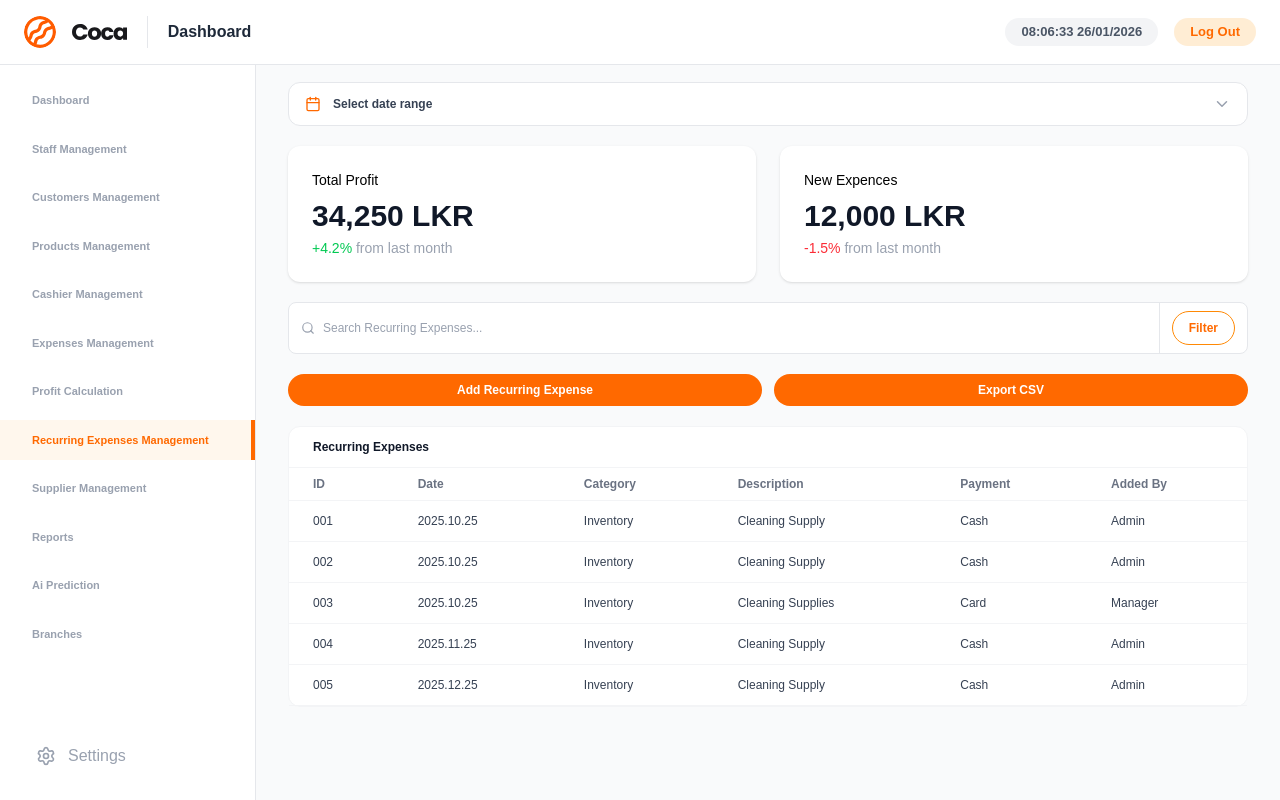
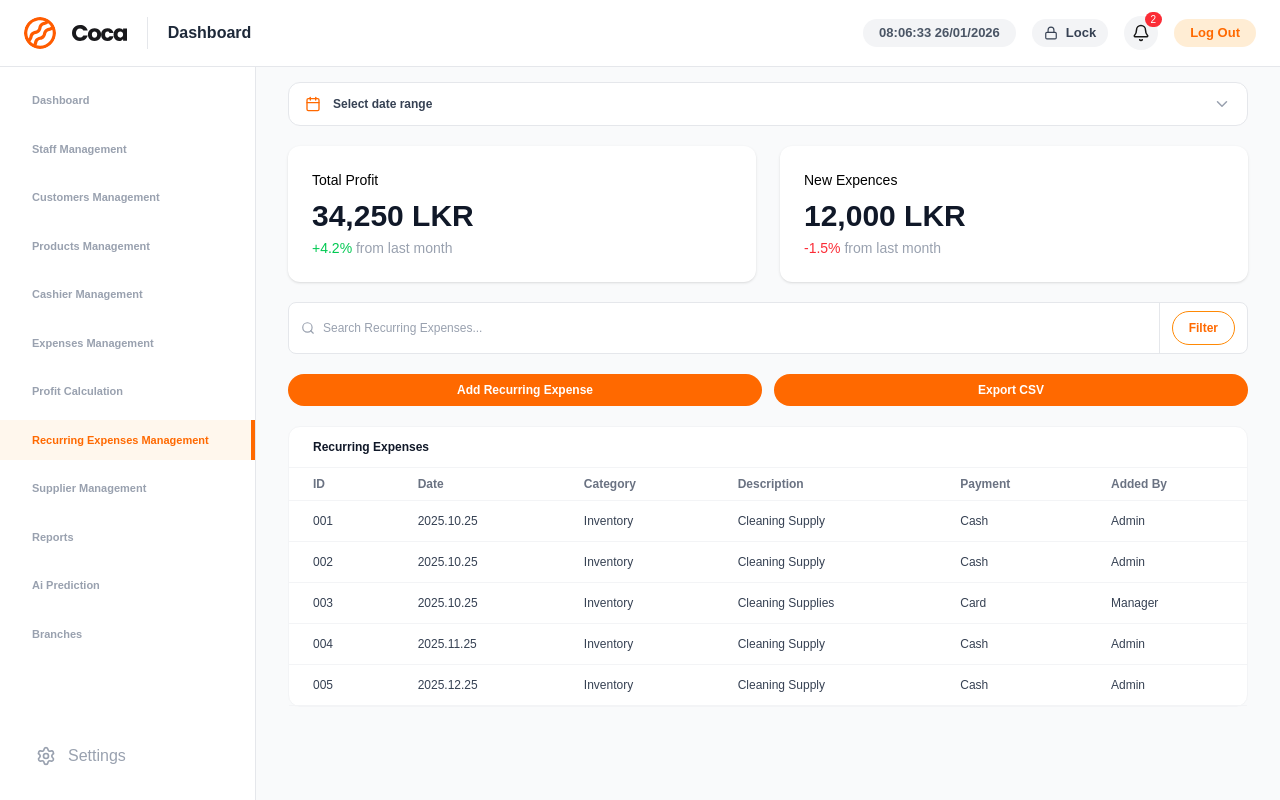
Before and after one commit to LTI-INTERNS/pos-micro-sass, a Next.js app: page /recexpenses in a window 1280 px wide. Built offline with nearby package versions, Linux system fonts and the light colour scheme.

Commit message:
Feat(lock & notifications)

```diff
--- /dev/null
+++ b/app/components/Admin/common/LockButton.tsx
@@ -0,0 +1,28 @@
+"use client"
+
+import { Lock } from "lucide-react";
+import {useRouter} from "next/navigation";
+
+type LockButtonProps = {
+    redirectTo: string;
+};
+export default function LockButton({
+  redirectTo = "/login",
+}: LockButtonProps) {
+  const router = useRouter();
+   const handleLock = () => {
+     localStorage.setItem("isLocked", "true");
+    router.push(redirectTo);
+  };
+  return (
+    <button
+      onClick={handleLock}
+      title="Lock Screen"
+      className="flex items-center gap-2 bg-gray-100 hover:bg-gray-200
+                 text-gray-700 px-3 py-1 rounded-full text-[13px] font-semibold"
+    >
+      <Lock size={14} />
+      Lock
+    </button>
+  );
+}
--- /dev/null
+++ b/app/components/Admin/common/NotificationBell.tsx
@@ -0,0 +1,84 @@
+"use client";
+
+import { useMemo, useState } from "react";
+import { Bell } from "lucide-react";
+import NotificationPanel, { type Notification } from "./NotificationPanel";
+
+export default function NotificationBell() {
+  const [open, setOpen] = useState(false);
+
+  // ✅ mock notifications for now (replace with API later)
+  const [notifications, setNotifications] = useState<Notification[]>([
+    {
+      id: 1,
+      message: "New order #1024 placed",
+      type: "info",
+      time: "2 mins ago",
+      read: false,
+    },
+    {
+      id: 2,
+      message: "Product A stock is low",
+      type: "warning",
+      time: "10 mins ago",
+      read: false,
+    },
+    {
+      id: 3,
+      message: "Payment failed for order #998",
+      type: "error",
+      time: "1 hour ago",
+      read: true,
+    },
+    {
+      id: 4,
+      message: "Backup completed successfully",
+      type: "success",
+      time: "Yesterday",
+      read: true,
+    },
+  ]);
+
+  const unreadCount = useMemo(
+    () => notifications.filter((n) => !n.read).length,
+    [notifications]
+  );
+
+  const markAsRead = (id: number) => {
+    setNotifications((prev) =>
+      prev.map((n) => (n.id === id ? { ...n, read: true } : n))
+    );
+  };
+
+  const markAllAsRead = () => {
+    setNotifications((prev) => prev.map((n) => ({ ...n, read: true })));
+  };
+
+  return (
+    <div className="relative">
+      <button
+        type="button"
+        onClick={() => setOpen((s) => !s)}
+        className="relative bg-gray-100 hover:bg-gray-200 p-2 rounded-full"
+        title="Notifications"
+      >
+        <Bell size={18} />
+
+        {unreadCount > 0 && (
+          <span className="absolute -top-1 -right-1 bg-red-500 text-white text-[10px] px-1.5 rounded-full">
+            {unreadCount}
+          </span>
+        )}
+      </button>
+
+      {open && (
+        <NotificationPanel
+          notifications={notifications}
+          onClose={() => setOpen(false)}
+          onMarkAsRead={markAsRead}
+          onMarkAllAsRead={markAllAsRead}
+        />
+      )}
+    </div>
+  );
+}
--- /dev/null
+++ b/app/components/Admin/common/NotificationPanel.tsx
@@ -0,0 +1,80 @@
+"use client";
+
+type NotificationType = "info" | "warning" | "error" | "success";
+
+export type Notification = {
+  id: number;
+  message: string;
+  type: NotificationType;
+  time: string;
+  read: boolean;
+};
+
+type Props = {
+  notifications: Notification[];
+  onClose: () => void;
+  onMarkAsRead?: (id: number) => void; // optional (for later)
+  onMarkAllAsRead?: () => void; // optional (for later)
+};
+
+const typeStyles: Record<NotificationType, string> = {
+  info: "border-blue-500 bg-blue-50 text-blue-700",
+  success: "border-green-500 bg-green-50 text-green-700",
+  warning: "border-yellow-500 bg-yellow-50 text-yellow-700",
+  error: "border-red-500 bg-red-50 text-red-700",
+};
+
+export default function NotificationPanel({
+  notifications,
+  onClose,
+  onMarkAsRead,
+  onMarkAllAsRead,
+}: Props) {
+  return (
+    <>
+      {/* Backdrop (click outside to close) */}
+      <div className="fixed inset-0 z-40" onClick={onClose} />
+
+      {/* Panel */}
+      <div className="fixed right-6 top-20 z-50 w-80 bg-white rounded-xl shadow-lg border">
+        {/* Header */}
+        <div className="p-4 border-b flex items-center justify-between">
+          <p className="font-semibold">Notifications</p>
+
+          {onMarkAllAsRead && notifications.some((n) => !n.read) && (
+            <button
+              type="button"
+              onClick={onMarkAllAsRead}
+              className="text-xs text-orange-600 hover:underline"
+            >
+              Mark all as read
+            </button>
+          )}
+        </div>
+
+        {/* Body */}
+        <div className="max-h-80 overflow-y-auto">
+          {notifications.length === 0 && (
+            <p className="p-4 text-sm text-gray-500 text-center">
+              No notifications
+            </p>
+          )}
+
+          {notifications.map((n) => (
+            <button
+              key={n.id}
+              type="button"
+              onClick={() => onMarkAsRead?.(n.id)}
+              className={`w-full text-left px-4 py-3 border-b border-l-4 text-sm ${
+                typeStyles[n.type]
+              } ${!n.read ? "font-semibold" : "opacity-80"} hover:opacity-100`}
+            >
+              <p>{n.message}</p>
+              <p className="text-[11px] mt-1 opacity-70">{n.time}</p>
+            </button>
+          ))}
+        </div>
+      </div>
+    </>
+  );
+}
--- a/app/components/Admin/common/navbar.tsx
+++ b/app/components/Admin/common/navbar.tsx
@@ -3,6 +3,8 @@
 import Clock from '../../Landing/clock';
 import { Menu } from 'lucide-react';
 import { useRouter } from 'next/navigation';
+import LockButton from './LockButton';
+import NotificationBell from './NotificationBell';
 
 
 interface NavbarProps {
@@ -38,6 +40,9 @@ const Navbar = ({ toggleSidebar }: NavbarProps) => {
 
       <div className="flex items-center gap-4">
         <Clock variant="navbar" />
+        {/* 🔒 Lock Button */}
+         <LockButton redirectTo="/login" />
+        <NotificationBell />
         <button
           onClick={handleLogout}
           className="bg-orange-100 text-primary px-4 py-1 cursor-pointer rounded-full text-orange-500 text-[13px] font-semibold">
--- a/app/components/Landing/Auth/LoginForm.tsx
+++ b/app/components/Landing/Auth/LoginForm.tsx
@@ -1,6 +1,6 @@
 "use client";
 
-import { useState } from "react";
+import { useState ,useEffect } from "react";
 import { User, Lock } from "lucide-react";
 import { useRouter } from "next/navigation";
 
@@ -10,11 +10,16 @@ type LoginResponse =
 
 export default function LoginForm() {
   const router = useRouter();
+  const [isLocked, setIsLocked] = useState(false);
   const [form, setForm] = useState({ username: "", password: "" });
   const [loading, setLoading] = useState(false);
   const [error, setError] = useState("");
   const [showAgreement, setShowAgreement] = useState(false);
 
+    useEffect(() => {
+    const locked = localStorage.getItem("isLocked") === "true";
+    setIsLocked(locked);
+  }, []);
 
   const handleChange = (e: React.ChangeEvent<HTMLInputElement>) => {
     setForm({ ...form, [e.target.name]: e.target.value });
@@ -37,6 +42,9 @@ export default function LoginForm() {
       if (!data.ok || !res.ok) {
         throw new Error(!data.ok ? data.message : "Login failed");
       }
+      localStorage.removeItem("isLocked");
+      setIsLocked(false);
+
       if (data.role === "admin") {
         router.push("/overview");
         console.log("Admin logged in");
@@ -75,6 +83,11 @@ export default function LoginForm() {
         <p className="text-center text-white text-sm">
           Lorem Ipsum has been the industry's standard dummy text ever since.
         </p>
+        {isLocked && (
+          <p className="text-orange-300 text-center text-sm">
+            Screen is locked. Please enter your credentials to continue.
+          </p>
+        )}
 
         {error && <p className="text-red-600 text-center">{error}</p>}
 
```
